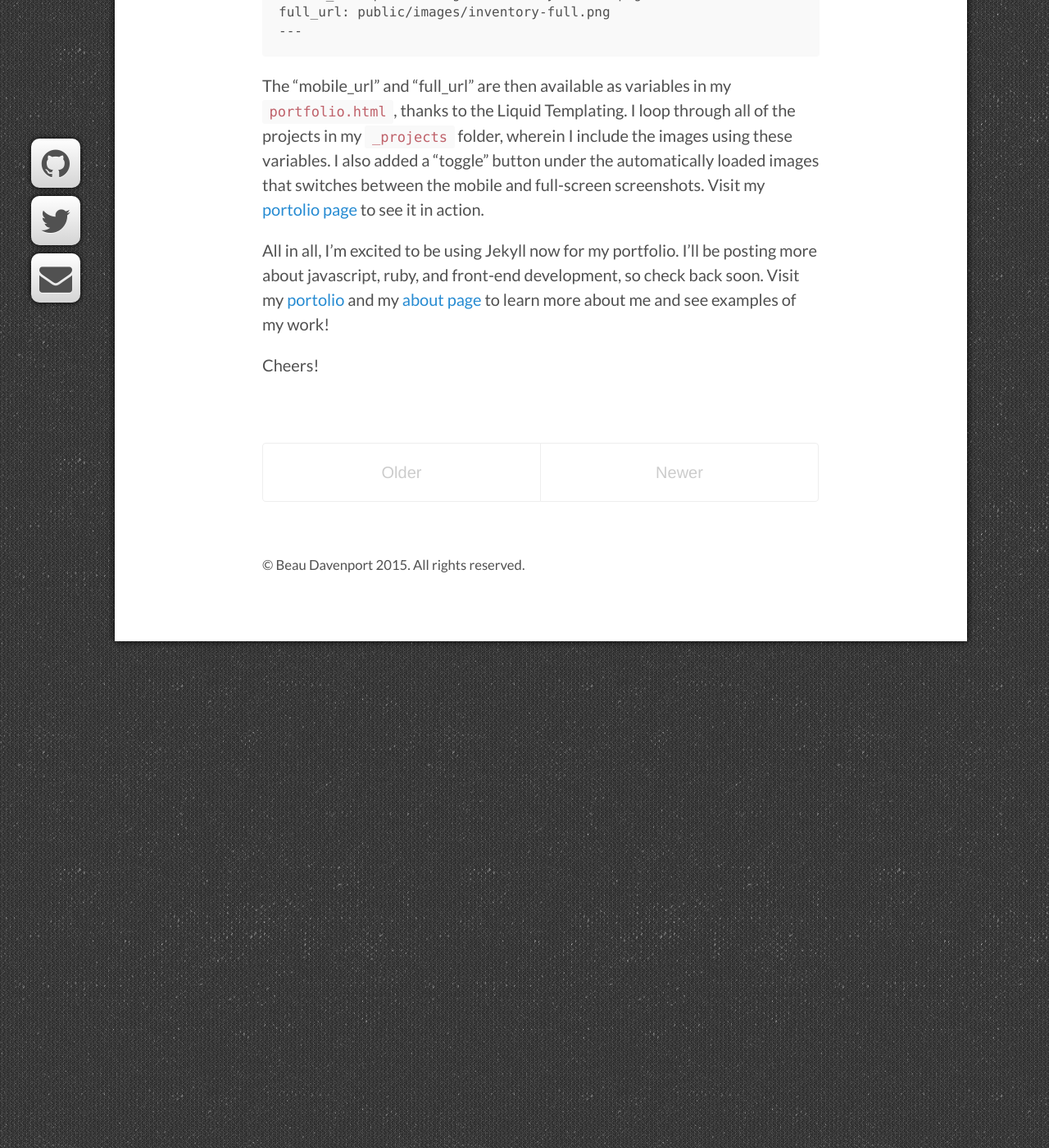
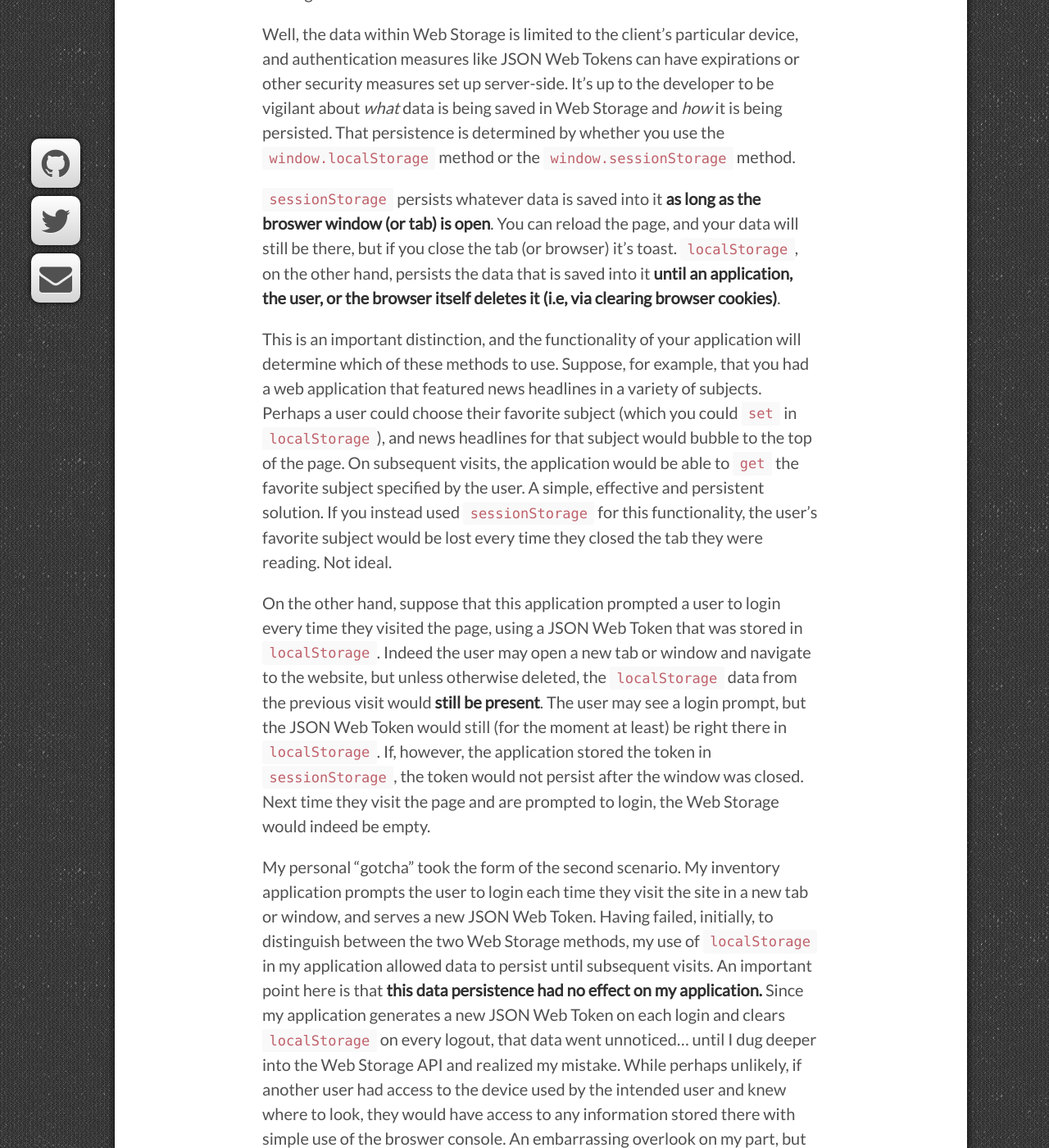
Before and after one commit to beaudavenport/old-jekyll-blog, a Jekyll site: the page built from index.html, in a window 1280 px wide and 1400 px high, scrolled down 1473 px. Shown: the whole window at 82% size. Built offline with Jekyll 4.4.1, drawn with Linux system fonts in a browser that asks for light colours; nearby versions of some CDN libraries; the list of posts is cut into pages by our own code; some of the changed text lies outside the part shown.

Commit message:
2015 02-9: localStorage vs sessionStorage

```diff
--- a/_config.yml
+++ b/_config.yml
@@ -6,7 +6,7 @@ relative_permalinks: true
 title:            Beau Davenport
 tagline:          Front-End, Javascript and Ruby
 url:              http://beaudavenport.github.io
-paginate:         1
+paginate:         2
 baseurl:          /
 author:
   name:           Beau Davenport
--- /dev/null
+++ b/_posts/2015-02-9-client-storage.md
@@ -0,0 +1,87 @@
+---
+layout: post
+title: Client-side Storage "Gotcha"- localStorage vs. sessionStorage
+---
+
+One of the best tutorials I utilized in my [Inventory Helper]({{ site.baseurl }}portfolio/#inventory_helper)
+application was written on Sitepoint - _[Using JSON Web Tokens with Node.js](http://www.sitepoint.com/using-json-web-tokens-node-js/)_.
+In many ways, JSON Web Tokens (also known as JWT's, or "jots") are an increasingly attractive solution
+to using persistent data with a REST-ful API back-end.  No plaintext, no cookies, no sessions,
+just encrypted JSON data that we can easily serve to the client and then attach on subsequent
+HTTP calls once a user completes the initial authentication process.
+
+In this particular tutorial, the JWT is stored in `window.localStorage`.  The
+[Web Storage API](https://developer.mozilla.org/en-US/docs/Web/API/Web_Storage_API) is
+the HTML5 solution to a browser-based persistence layer for client-side data.  Data is stored
+as key-value pairs which you `set`:
+
+    localStorage.setItem("foo", "bar");
+
+and then `get` just as easily:
+
+    localStorage.getItem("foo");
+    => "bar"
+
+and just as easily be cleared out with the `clear` method:
+
+    localStorage.clear();
+
+You can use Web Storage to hold JWT's or any other data that needs to persist on the client.
+For example, [the backbone.js documentation recommends](http://backbonejs.org/#FAQ-bootstrap)
+that the initial data used by a backbone application should be bootstrapped into place upon loading,
+_i.e._ instead of an AJAX call after the application script loads. Following this recommendation,
+I used Web Storage to store my inital data "payload" for use once my application loaded.
+
+This turned out to be the source of my "gotcha".
+
+## _localStorage_... or _sessionStorage_?
+
+<br />
+Web Storage is convenient, intuitive, and well-supported across modern browsers.
+But what about security?  What happens to the data that we're storing?
+
+Well, the data within Web Storage is limited to the client's particular device, and authentication measures like JSON Web Tokens can have expirations
+or other security measures set up server-side.  It's up to the developer to be
+vigilant about _what_ data is being saved in Web Storage and _how_ it is being persisted. That persistence is
+determined by whether you use the `window.localStorage` method or the
+`window.sessionStorage` method.
+
+`sessionStorage` persists whatever data is saved into it
+__as long as the broswer window (or tab) is open__. You can reload the page, and your data
+will still be there, but if you close the tab (or browser) it's toast. `localStorage`, on the
+other hand, persists the data that is saved into it __until an application, the user, or the browser
+itself deletes it (i.e, via clearing browser cookies)__.
+
+This is an important distinction, and the functionality of your application will determine which
+of these methods to use.  Suppose, for example, that you had a web application that featured news headlines in a
+variety of subjects. Perhaps a user could choose their favorite subject (which you could `set` in
+`localStorage`), and news headlines for that subject would bubble to the top of the page.
+On subsequent visits, the application would be able to `get` the favorite subject
+specified by the user.  A simple, effective and persistent solution.  If you instead used
+`sessionStorage` for this functionality, the user's favorite subject
+would be lost every time they closed the tab they were reading.  Not ideal.
+
+On the other hand, suppose that this application prompted a user to login every time
+they visited the page, using a JSON Web Token that was stored in `localStorage`.  Indeed
+the user may open a new tab or window and navigate to the website, but unless otherwise
+deleted, the `localStorage` data from the previous visit would __still be present__.  The user
+may see a login prompt, but the JSON Web Token would still (for the moment at least) be
+right there in `localStorage`. If, however, the application stored the token in `sessionStorage`,
+the token would not persist after the window was closed.  Next time they visit the page and
+are prompted to login, the Web Storage would indeed be empty.
+
+My personal "gotcha" took the form of the second scenario.  My inventory application
+prompts the user to login each time they visit the site in a new tab or window,
+and serves a new JSON Web Token.  Having failed, initially, to
+distinguish between the two Web Storage methods, my use of `localStorage` in my application
+allowed data to persist until subsequent visits.  An important point here is that
+__this data persistence had no effect on my application.__ Since my application generates
+a new JSON Web Token on each login and clears `localStorage` on every logout, that data went
+unnoticed... until I dug deeper into the Web Storage API and realized my mistake.
+While perhaps unlikely, if another user had access to the device used by the intended
+user and knew where to look, they would have access to any information stored there with
+simple use of the broswer console. An embarrassing overlook on my part, but an important
+lesson learned.
+
+All in all, Web Storage is a great HTML5 feature that I highly recommend.  But be careful
+to distinguish between `sessionStorage` and `localStorage` when implementing it!
--- a/portfolio.html
+++ b/portfolio.html
@@ -5,7 +5,7 @@ permalink: /portfolio/
 ---
 
 {% for project in site.projects %}
-    <h2>{{ project.title }}</h2>
+    <h2 id="{{ project.anchor }}">{{ project.title }}</h2>
     <p>
         {{ project.content }}
     </p>
```
Also changed, not shown: _posts/2015-01-28-new-portfolio.md (+1 -1 lines), _projects/astro-wysiwyg.md (+1 -0 lines), _projects/inventoryhelper.md (+2 -1 lines), _projects/stltapreport.md (+1 -0 lines).
